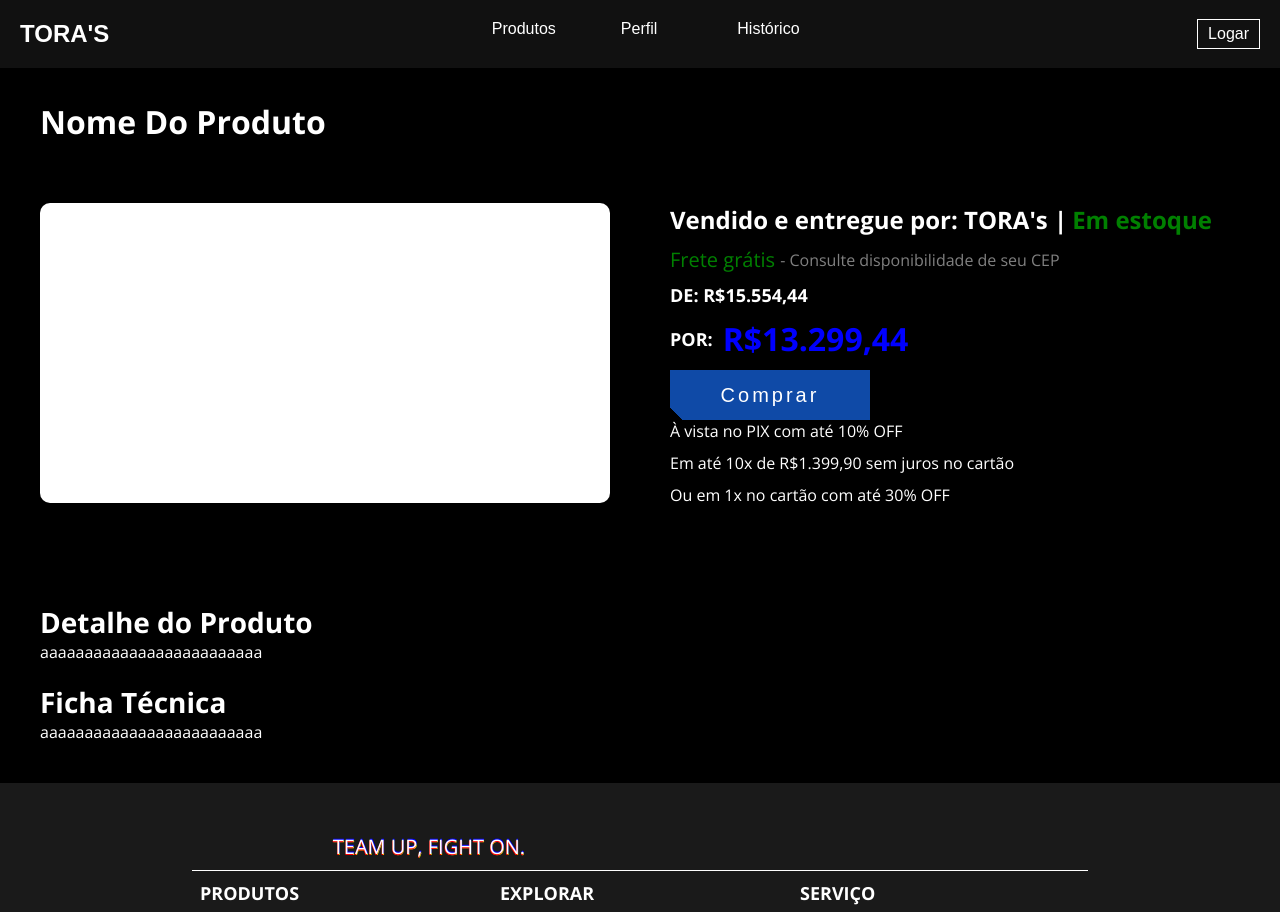
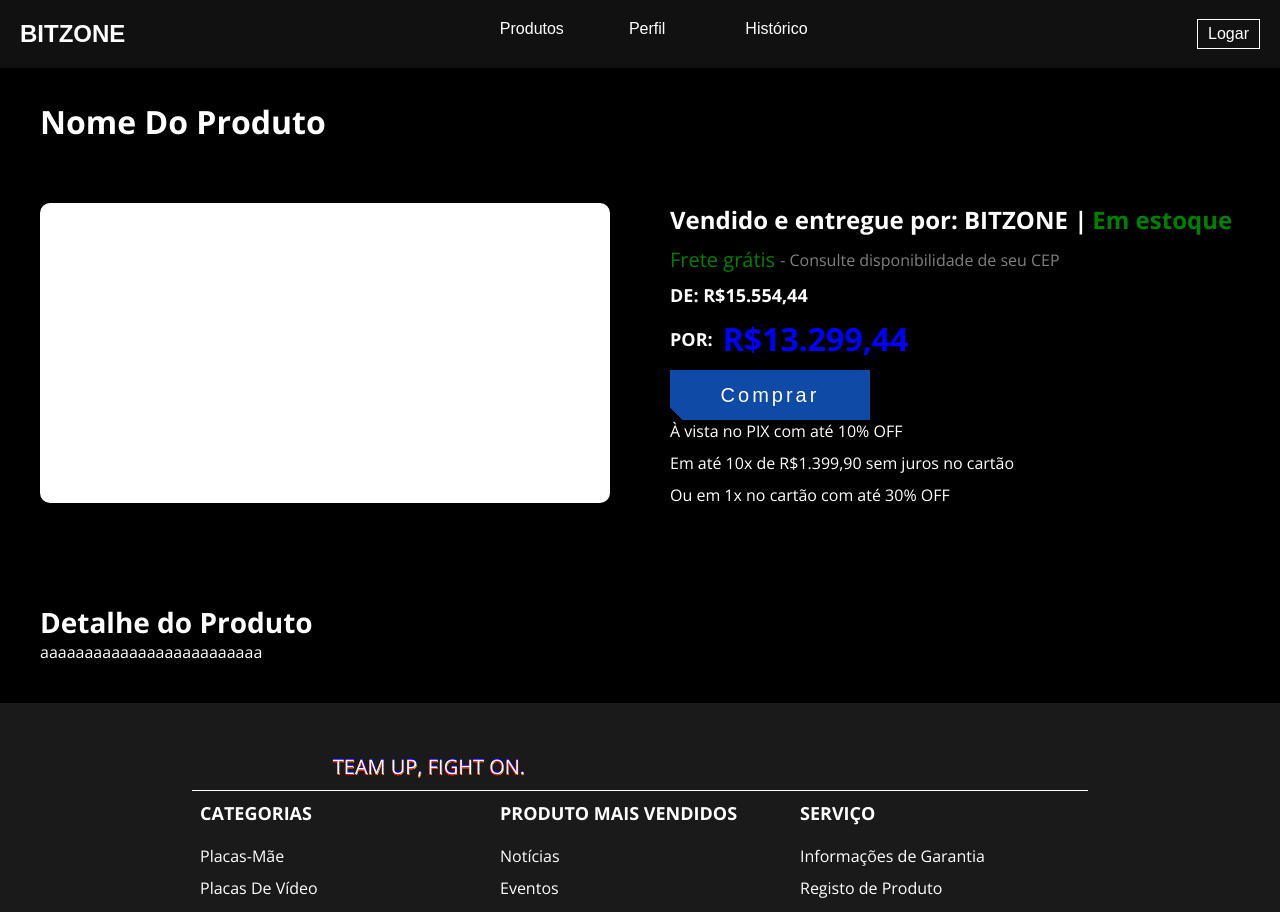
Before and after one commit to B4h1a/Projeto-final, a React (Create React App) app: page /produto in a window 1280 px wide. Shown: the top 912 px of the page. Built offline with nearby package versions, Linux system fonts and the light colour scheme.

Commit message:
vamo dale

```diff
--- a/src/pages/Componentes/Footer.js
+++ b/src/pages/Componentes/Footer.js
@@ -10,7 +10,7 @@ export default function Footer(){
         <hr />
         <div className="container-footer">
           <div className="column-footer">
-            <h3>PRODUTOS</h3>
+            <h3>CATEGORIAS</h3>
             <ul>
               <li><a href="#">Placas-Mãe</a></li>
               <li><a href="#">Placas De Vídeo</a></li>
@@ -19,7 +19,7 @@ export default function Footer(){
             </ul>
           </div>
           <div className="column-footer">
-            <h3>EXPLORAR</h3>
+            <h3>PRODUTO MAIS VENDIDOS</h3>
             <ul>
               <li><a href="#">Notícias</a></li>
               <li><a href="#">Eventos</a></li>
@@ -34,7 +34,7 @@ export default function Footer(){
           </div>
         </div>
         <div className="copyright">
-          <p>©2024 TORAS Technology Co., Ltd. All Rights Reserved. <a href="#">Terms of Use</a> | <a href="#">Privacy Policy</a></p>
+          <p>©2024 BITZONE Technology Co., Ltd. All Rights Reserved. <a href="#">Terms of Use</a> | <a href="#">Privacy Policy</a></p>
         </div>
       </footer>
     )
--- a/src/pages/Componentes/Header.js
+++ b/src/pages/Componentes/Header.js
@@ -12,7 +12,7 @@ const Header = () => {
     return (
         <header className="header">
             <div className="logo">
-                <a href="/">TORA'S</a>
+                <a href="/">BITZONE</a>
             </div>
             <div
                 className="mobile-menu-icon"
--- a/src/pages/DetalhesVendas.js
+++ b/src/pages/DetalhesVendas.js
@@ -20,7 +20,7 @@ export default function DetalhesVenda() {
             <span>Adicionar Imagem</span>
           </div>
           <div className="image-options-detalhe">
-            <p style={{color:"white", fontSize:25}}>Vendido e entregue por: TORA'S</p>
+            <p style={{color:"white", fontSize:25}}>Vendido e entregue por: BITZONE</p>
             <input style={{height:30, width:200}} type="text"placeholder="R$:00,00" />
             <br/>
             <br/>
@@ -36,11 +36,6 @@ export default function DetalhesVenda() {
           <textarea placeholder="Descrição do Produto"></textarea>
         </div>
 
-        {/* Ficha Técnica */}
-        <div className="technical-sheet-detalhe">
-          <h2>Ficha Técnica</h2>
-          <textarea placeholder="Ficha Técnica do Produto"></textarea>
-        </div>
       </div>
       </main>
       <Footer />
--- a/src/pages/FinalizarCompra.js
+++ b/src/pages/FinalizarCompra.js
@@ -13,7 +13,7 @@ export default function FinalizarCompra() {
             <nav>
               <h1 style={{ color: "white", fontWeight: "bold", fontSize: 30 }}>PRODUTO E SERVIÇO</h1>
               <div class="product-info-finalizar">
-                <p style={{ display: 'flex', flexDirection: 'row', color: "white", fontSize: 20 }}>Vendido e entregue por:TORA'S</p>
+                <p style={{ display: 'flex', flexDirection: 'row', color: "white", fontSize: 20 }}>Vendido e entregue por:BITZONE</p>
                 <p style={{ color: "white", fontSize: 20 }}>Produto que foi vendido: Breve descrição sobre ele ID - OP561FISOPUSISI</p>
               </div>
             </nav>
--- a/src/pages/Home.js
+++ b/src/pages/Home.js
@@ -75,8 +75,8 @@ export default function Home() {
 
       <div className="linhaP">
         <h1>Linha de Produtos</h1>
-        <p>
-          A TORAS é uma empresa líder em placas-mãe de alto desempenho, placas gráficas,<br></br>
+        <p className='text-home'>
+          A BITZONE é uma empresa líder em placas-mãe de alto desempenho, placas gráficas,<br></br>
           laptops, hardware para jogos e sistemas. Somos apaixonados por nos juntarmos aos<br></br>
           jogadores para desafiar os limites sem medo e lutar enquanto subimos para a glória final!
         </p>
--- a/src/pages/Produtos.js
+++ b/src/pages/Produtos.js
@@ -16,7 +16,7 @@ export default function Produtos() {
           </div>
           <div className="product-details">
             <p className="product-title">
-              Vendido e entregue por: TORA's |
+              Vendido e entregue por: BITZONE |
               <span className="in-stock">Em estoque</span>
             </p>
             <p className="product-shipping">
@@ -39,8 +39,6 @@ export default function Produtos() {
         <div className="product-description">
           <h2>Detalhe do Produto</h2>
           <p>aaaaaaaaaaaaaaaaaaaaaaaaa</p>
-          <h2>Ficha Técnica</h2>
-          <p>aaaaaaaaaaaaaaaaaaaaaaaaa</p>
         </div>
       </main>
       <Footer />
--- a/src/styles/detalhesvendas.css
+++ b/src/styles/detalhesvendas.css
@@ -36,8 +36,7 @@
   }
 
 
-  .product-details-detalhe,
-  .technical-sheet-detalhe {
+  .product-details-detalhe {
     background-color: black;
     color: white;
     border-radius: 8px;
--- a/src/styles/home.css
+++ b/src/styles/home.css
@@ -305,6 +305,7 @@
 
         rect {
             fill: none;
+
             stroke: var(--white);
             stroke-width: 2;
             stroke-dasharray: 422, 0;
@@ -387,6 +388,7 @@
         rect {
             fill: none;
             stroke: var(--white);
+            width: 100%;
             stroke-width: 2;
             stroke-dasharray: 422, 0;
             transition: all 0.35s linear;
@@ -974,8 +976,8 @@
             svg {
 
                 top: 87%;
-                left: 16%;
-                width: 315px;
+                left: 13%;
+                width: 285px;
                 height: 15%;
                 z-index: 1;
                 /* Para que a borda fique atrás da imagem */
@@ -1011,7 +1013,9 @@
 
 
 
-
+        .text-home{
+            font-size: large;
+        }
         .produto {
             flex-direction: column;
             /* Troca para coluna em telas menores */
```
